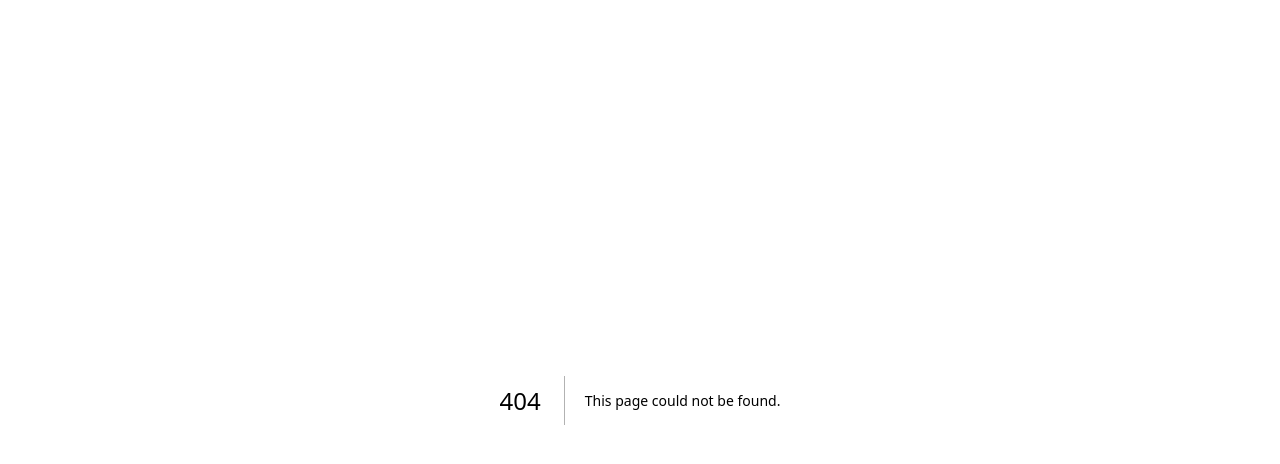
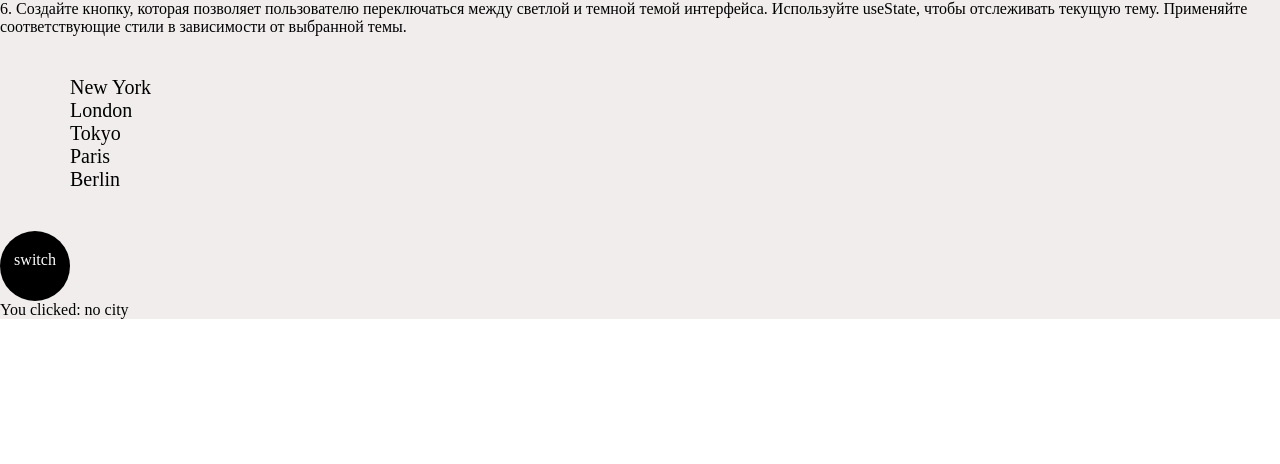
Before and after one commit to StanislavM31/Next-Tasks, a Next.js app in the folder next-tasks/: page /task_6 in a window 1280 px wide. Before the commit this address had no page. Shown: the top 464 px of the page. Built offline with nearby package versions, Linux system fonts and the light colour scheme.

Commit message:
:tasks: 4,5,6

```diff
--- a/next-tasks/src/app/layout.js
+++ b/next-tasks/src/app/layout.js
@@ -11,7 +11,7 @@ export const metadata = {
 export default function RootLayout({ children }) {
   return (
     <html lang="en">
-      <body className={inter.className}>{children}</body>
+      <body classNameName={inter.classNameName}>{children}</body>
     </html>
   )
 }
--- /dev/null
+++ b/next-tasks/src/app/task_5/style.module.css
@@ -0,0 +1,13 @@
+
+.block{
+    font-size: 20px;
+    color: rgb(141, 150, 23);
+    margin: 50px 100px;
+}
+.block p {
+    margin-top: 20px;
+    border: 1px solid rgba(141, 150, 23, 0.836);
+}
+.block p:hover{
+    cursor: pointer;
+}
--- /dev/null
+++ b/next-tasks/src/app/task_6/page.js
@@ -0,0 +1,36 @@
+"use client";
+import style from "./style.module.css";
+import { useState } from "react";
+
+export default function Task6() {
+  const [state, setState] = useState("no");
+  const [toggle, setToggle] = useState(true);
+
+  function displayClick(params) {
+    console.log(params.target.innerHTML);
+    setState(params.target.innerHTML);
+  }
+
+  const cities = ["New York", "London", "Tokyo", "Paris", "Berlin"];
+  return (
+    <div className={toggle? style.themeDark: style.themeLight}>
+      <p>
+        6. Создайте кнопку, которая позволяет пользователю переключаться между
+        светлой и темной темой интерфейса. Используйте useState, чтобы
+        отслеживать текущую тему. Применяйте соответствующие стили в зависимости
+        от выбранной темы.
+      </p>
+      <div className={toggle? style.blockDark: style.blockLight}>
+        {cities.map((city, i) => (
+          <p key={i} onClick={displayClick}>
+            {city}
+          </p>
+        ))}
+      </div>
+      <div className={toggle? style.btnDark: style.btnLight} onClick={()=>setToggle(!toggle)}>
+        switch
+      </div>
+      <div>You clicked: {state} city</div>
+    </div>
+  );
+}
--- /dev/null
+++ b/next-tasks/src/app/task_6/style.module.css
@@ -0,0 +1,50 @@
+.themeDark{
+    background-color: rgb(241, 237, 237);
+    color: black;
+    transition: all 1s ease-out;
+}
+.themeLight{
+    background-color:black;
+    color: #FFFF;
+    transition: all 1s ease-out;
+}
+.blockDark{
+    font-size: 20px;
+    color: black;
+    margin: 20px 50px;
+    padding: 20px 20px;
+    transition: all 1s ease-out;
+}
+.blockLight{
+    font-size: 20px;
+    color: #FFFF;
+    margin: 20px 50px;
+    padding: 20px 20px;
+    transition: all 1s ease-out;
+}
+
+
+.btnDark{
+    background-color: black;
+    color: #FFFF;
+    width: 50px;
+    height: 50px;
+    padding: 20px 10px 0 10px;
+    border-radius: 50px;
+    display: inline-block;
+    text-align: center;
+    vertical-align: middle;
+    transition: all 1s ease-out;
+}
+.btnLight{
+    background-color: #FFFF;
+    color: black;
+    width: 50px;
+    height: 50px;
+    padding: 20px 10px 0 10px;
+    border-radius: 50px;
+    display: inline-block;
+    text-align: center;
+    vertical-align: middle;
+    transition: all 1s ease-out;
+}
```
Also changed, not shown: next-tasks/src/app/page.js (+9 -5 lines), next-tasks/src/app/page.module.css (+19 -0 lines), next-tasks/src/app/task_1/page.js (+6 -6 lines), next-tasks/src/app/task_2/page.js (+6 -6 lines), next-tasks/src/app/task_3/page.js (+6 -6 lines), next-tasks/src/app/task_5/page.js (+20 -0 lines).
